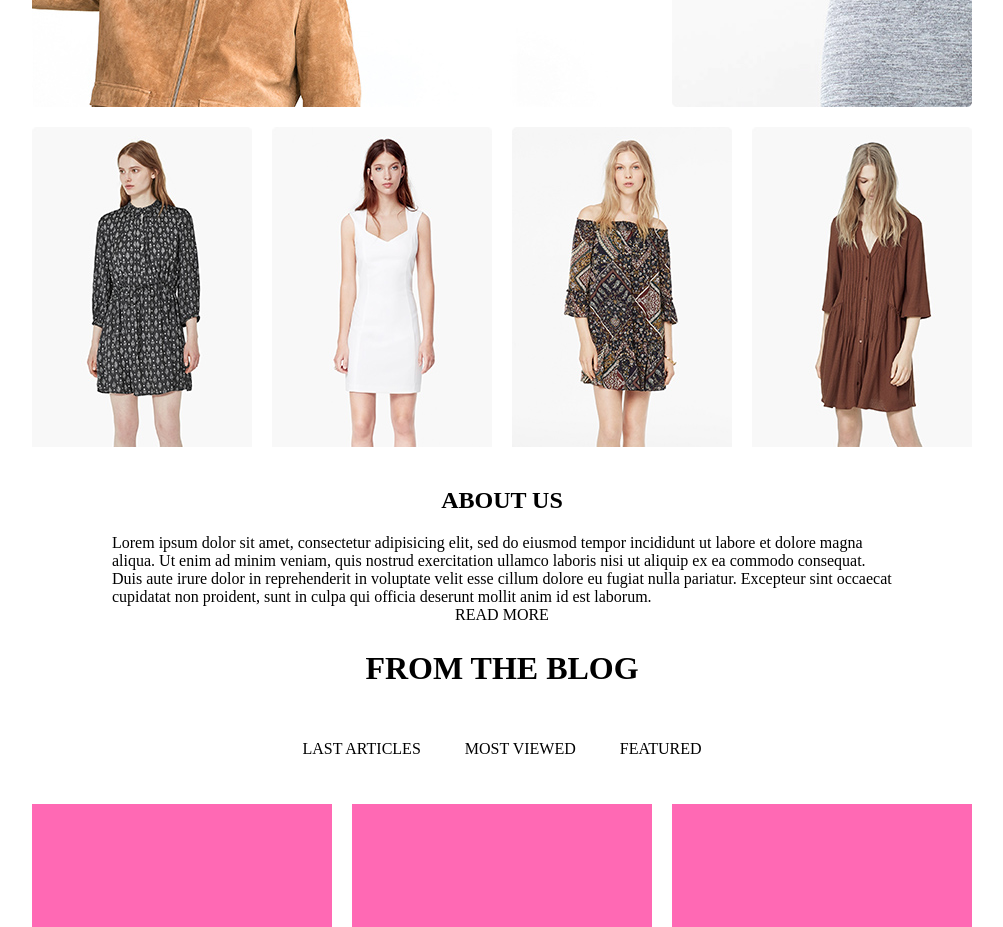
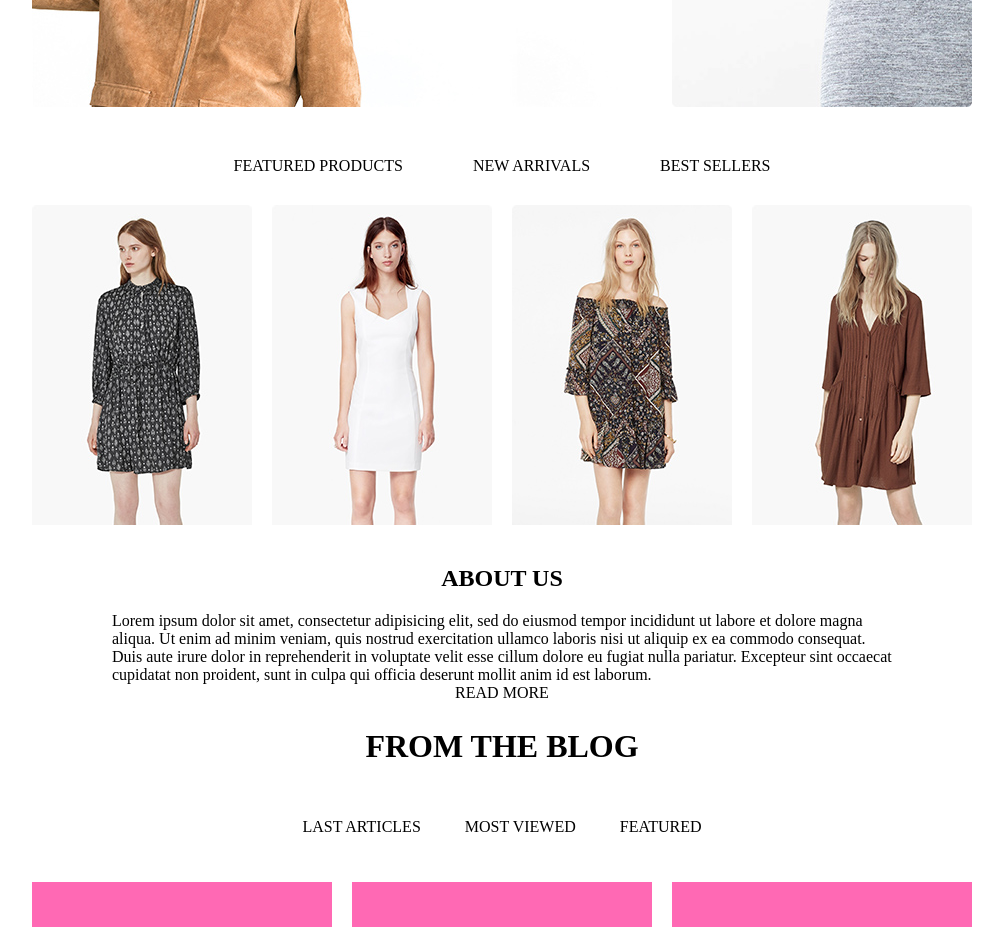
Before and after one commit to seunggonGwon/seunggonGwon, a plain HTML site: page study/arbuzz.html in a window 1280 px wide. Shown: the part 1300-2227 px from the top of the page, without its empty margins (138-1141 px from the left). Drawn offline with Linux system fonts and the light colour scheme.

Commit message:
style fix

```diff
--- a/study/css/arbuzz.css
+++ b/study/css/arbuzz.css
@@ -40,10 +40,12 @@ a {
 	font-size: 0;
 }
 .product .product-category ul {
+	padding: 30px 0;
 	text-align: center;
 }
 .product .product-category li {
 	display: inline-block;
+	font-size: 16px;
 }
 .product .product-category li + li {
 	margin-left: 70px;
```
